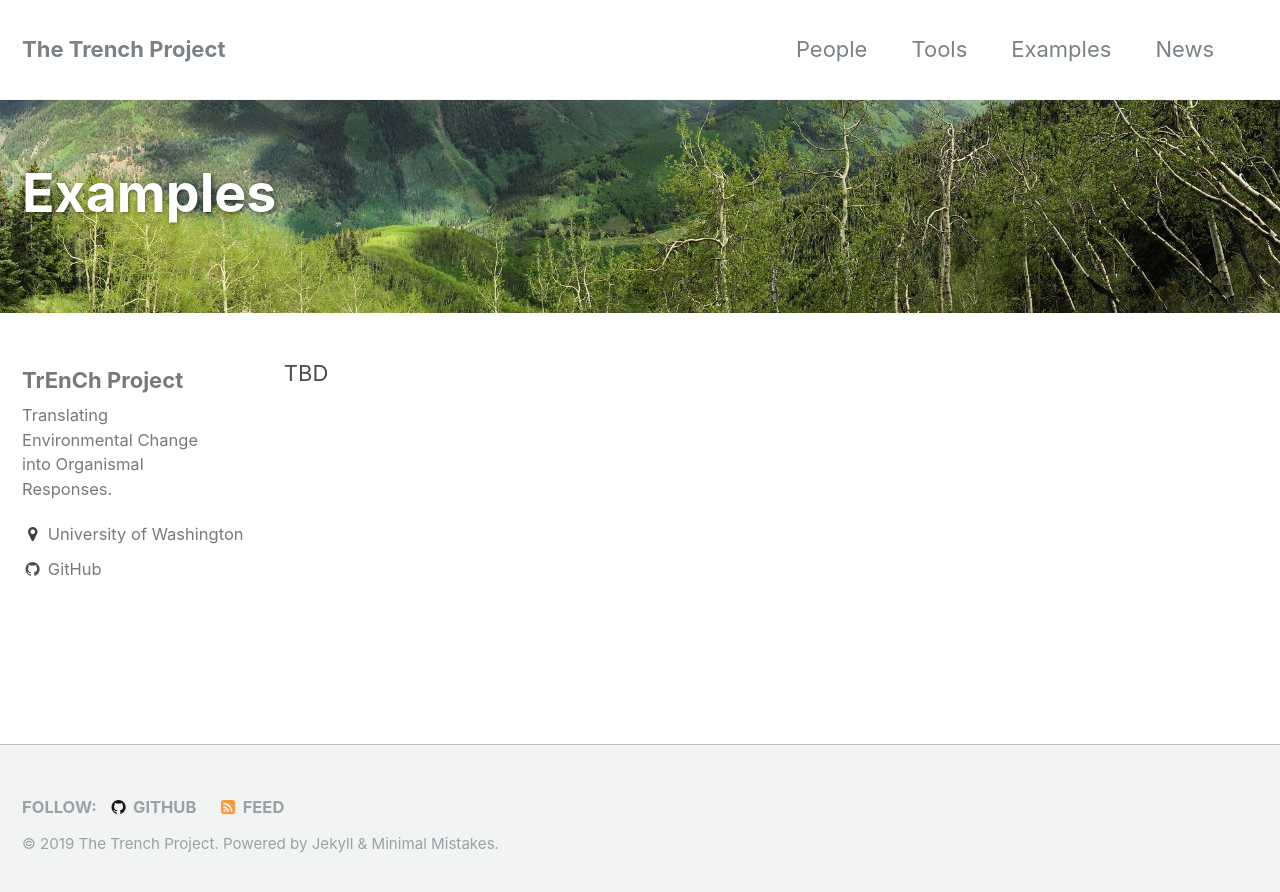
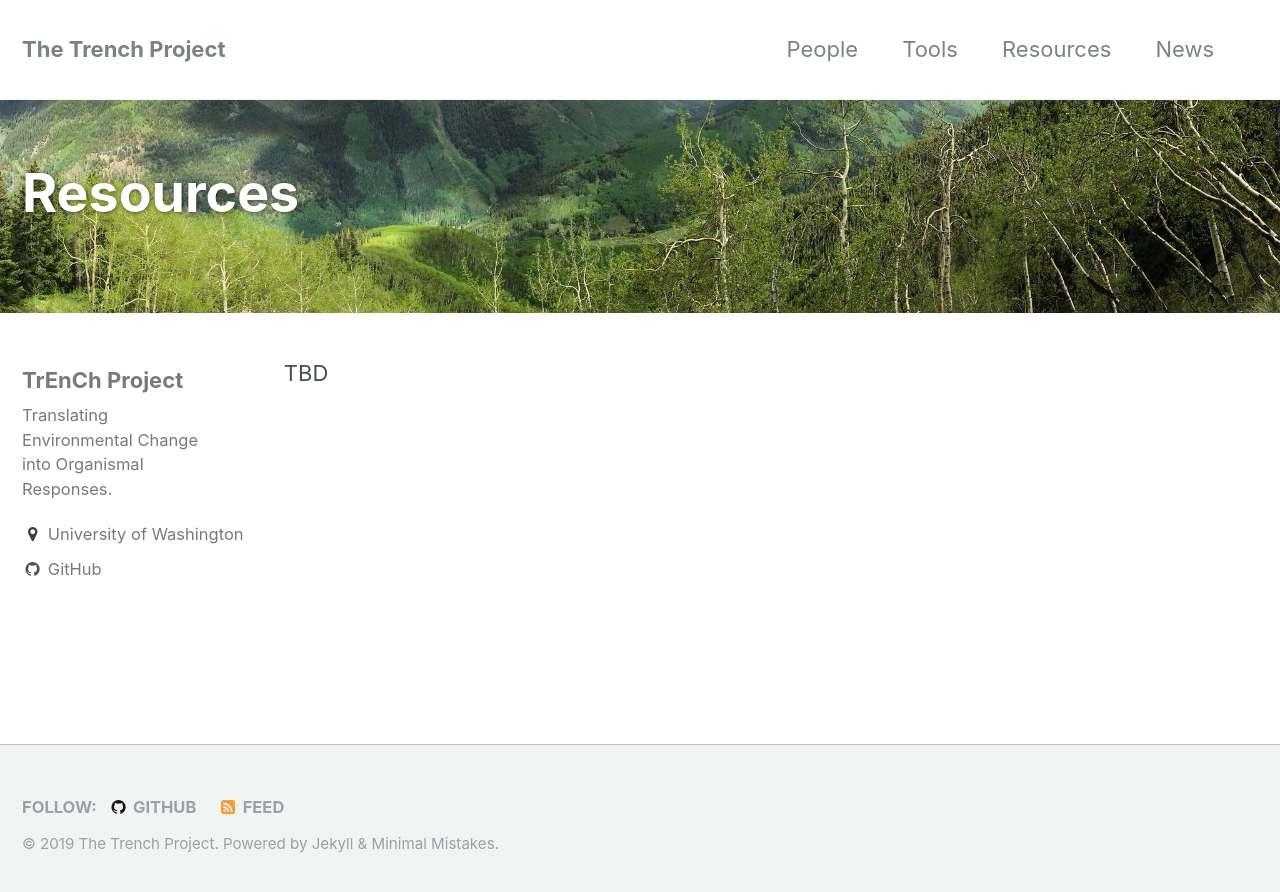
Before and after one commit to trenchproject/trenchproject.github.io, a Jekyll site: the page built from _pages/resources.md, in a window 1280 px wide. Shown: the top 892 px of the page. Built offline with Jekyll 4.4.1, drawn with Linux system fonts in a browser that asks for light colours.

Commit message:
"examples" --> "resources"

```diff
--- a/_data/navigation.yml
+++ b/_data/navigation.yml
@@ -4,7 +4,7 @@ main:
     url: /people
   - title: "Tools"
     url: /tools
-  - title: "Examples"
-    url: "/examples"
+  - title: "Resources"
+    url: "/resources"
   - title: "News"
     url: /news
--- a/_pages/examples.md
+++ b/_pages/resources.md
@@ -1,6 +1,6 @@
 ---
-permalink: /examples
-title: "Examples"
+permalink: /resources
+title: "Resources"
 author_profile: true
 layout: single
 header:
```
